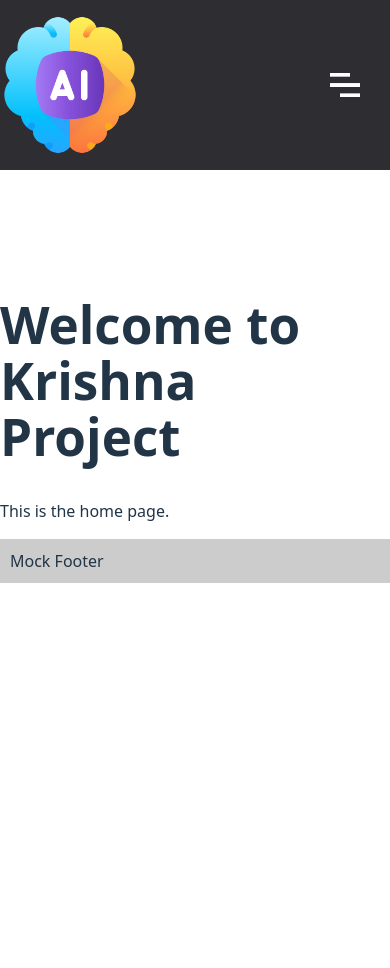
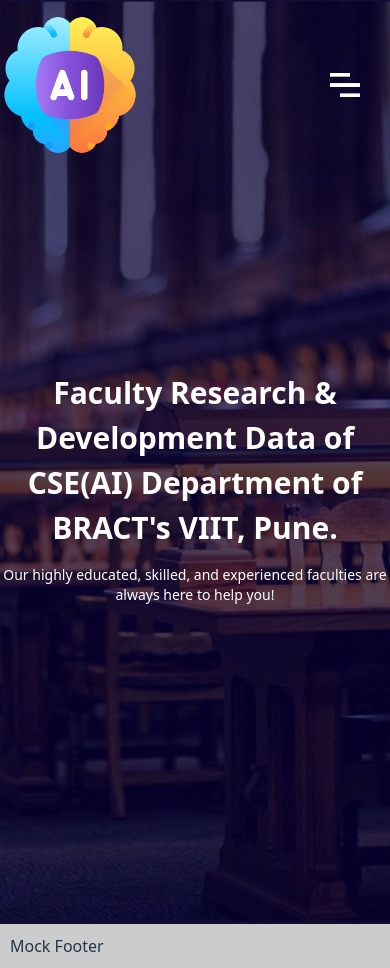
Before and after one commit to NSambhajiS/CSE-AI-website, a React (Vite) app in the folder frontend/: page / in a window 390 px wide. Before the commit the page ends 844 px from the top, so only its background shows below. Built offline with nearby package versions, Linux system fonts and the light colour scheme.

Commit message:
Added homepage and it's styles

```diff
--- a/frontend/src/components/Navbar/Navbar.css
+++ b/frontend/src/components/Navbar/Navbar.css
@@ -3,10 +3,10 @@
     height: auto;
 }
 
-/* Navbar Styling */
+/* Default Solid Navbar */
 .navbar {
     width: 100%;
-    background: #2d2d32; /* Navbar background */
+    background: #2d2d32; /* Default solid background */
     color: #fff;
     padding: 10px 20px;
     position: fixed;
@@ -16,6 +16,22 @@
     align-items: center;
     justify-content: space-between;
     z-index: 1000;
+    transition: background-color 0.3s ease-in-out;
+}
+
+/* Transparent Navbar (Only on Homepage) */
+.navbar.transparent {
+    background: transparent; /* Fully transparent */
+}
+
+/* Navbar becomes solid on scroll (Only on Homepage) */
+.navbar.scrolled {
+    background: rgba(45, 45, 50, 0.9); /* Slight transparency on scroll */
+}
+
+/* Solid Navbar for all other pages */
+.navbar.solid {
+    background: #2d2d32;
 }
 
 /* Navigation Links */
@@ -53,8 +69,8 @@
     display: inline-block;
     border: 2px solid white;
     transition: 0.3s ease-in-out;
-    background: white;   /* Button background */
-    color: #2d2d32!important;      /* Button text color */
+    background: white;
+    color: #2d2d32 !important;
 }
 
 .btn:hover {
@@ -63,13 +79,7 @@
     border-color: #e76f51;
 }
 
-/* Dark Navbar Effect */
-.dark-nav {
-    background: #2d2d32;
-    transition: 0.5s;
-}
-
-/* Menu Icon */
+/* Mobile Menu */
 .menu-icon {
     display: none;
     cursor: pointer;
@@ -77,7 +87,6 @@
     margin-right: 20px;
 }
 
-/* Responsive Adjustments */
 @media (max-width: 1000px) {
     .logo {
         width: 140px;
@@ -94,7 +103,7 @@
     }
 
     .nav-links {
-        display: none; /* Hide by default */
+        display: none;
         position: fixed;
         top: 0;
         right: 0;
@@ -106,7 +115,6 @@
         flex-direction: column;
         align-items: center;
         transition: 0.5s;
-        display: none; /* Hide initially */
     }
 
     .nav-links.show-mobile-menu {
@@ -122,7 +130,7 @@
         display: block;
         width: 30px;
         cursor: pointer;
-        margin-right: 30px; /* Increased spacing */
+        margin-right: 30px;
     }
 
     .hide-mobile-menu {
--- a/frontend/src/components/Navbar/Navbar.jsx
+++ b/frontend/src/components/Navbar/Navbar.jsx
@@ -1,41 +1,43 @@
-import React, { useState } from 'react';
-import { Link } from 'react-router-dom';
-import './Navbar.css';
-import logo from '../../assets/logo.png';
-import menu_icon from '../../assets/menu-icon.png';
+import React, { useState, useEffect } from "react";
+import { Link, useLocation } from "react-router-dom";
+import "./Navbar.css";
+import logo from "../../assets/logo.png";
+import menu_icon from "../../assets/menu-icon.png";
 
 function Navbar() {
   const [mobileMenu, setMobileMenu] = useState(false);
+  const [scrolled, setScrolled] = useState(false);
+  const location = useLocation();
+  const isHomePage = location.pathname === "/"; // Check if it's the homepage
+
+  useEffect(() => {
+    if (!isHomePage) return; // No scrolling effect needed for other pages
+
+    const handleScroll = () => {
+      setScrolled(window.scrollY > 50);
+    };
+
+    window.addEventListener("scroll", handleScroll);
+    return () => {
+      window.removeEventListener("scroll", handleScroll);
+    };
+  }, [isHomePage]);
 
   const toggleMenu = () => {
     setMobileMenu(!mobileMenu);
   };
 
   return (
-    <nav className="navbar">
+    <nav className={`navbar ${isHomePage ? (scrolled ? "scrolled" : "transparent") : "solid"}`}>
       <img src={logo} alt="Logo" className="logo" />
-      <ul className={`nav-links ${mobileMenu ? 'show-mobile-menu' : ''}`}>
-        <li>
-          <Link to="/" onClick={() => setMobileMenu(false)}>Home</Link>
-        </li>
-        <li>
-          <Link to="/research" onClick={() => setMobileMenu(false)}>R&D</Link>
-        </li>
-        <li>
-          <Link to="/faculties" onClick={() => setMobileMenu(false)}>Faculties</Link>
-        </li>
-        <li>
-          <Link to="/about" onClick={() => setMobileMenu(false)}>About</Link>
-        </li>
-        <li>
-          <Link to="/hod" onClick={() => setMobileMenu(false)}>HoD</Link>
-        </li>
-        <li>
-          <Link to="/admin" onClick={() => setMobileMenu(false)} className="btn">Admin Login</Link>
-        </li>
-        <li>
-          <Link to="/faculty" onClick={() => setMobileMenu(false)} className="btn">Faculty Login</Link>
-        </li>
+      <ul className={`nav-links ${mobileMenu ? "show-mobile-menu" : ""}`}>
+        <li><Link to="/" onClick={() => setMobileMenu(false)}>Home</Link></li>
+        <li><Link to="/research" onClick={() => setMobileMenu(false)}>R&D</Link></li>
+        <li><Link to="/faculties" onClick={() => setMobileMenu(false)}>Faculties</Link></li>
+        <li><Link to="/about" onClick={() => setMobileMenu(false)}>About</Link></li>
+        <li><Link to="/hod" onClick={() => setMobileMenu(false)}>HoD</Link></li>
+        <li><Link to="/admin" onClick={() => setMobileMenu(false)} className="btn">Admin Login</Link></li>
+        <li><Link to="/faculty" onClick={() => setMobileMenu(false)} className="btn">Faculty Login</Link></li>
       </ul>
       <img src={menu_icon} alt="Menu" className="menu-icon" onClick={toggleMenu} />
     </nav>
--- a/frontend/src/index.css
+++ b/frontend/src/index.css
@@ -9,11 +9,9 @@
 
 body {
   margin: 0;
-  display: flex;
-  justify-content: center;
-  align-items: center;
-  min-width: 320px;
+  min-width: 100vw;
   min-height: 100vh;
+  display: block; /* Fixed full-width issue */
 }
 
 a {
--- /dev/null
+++ b/frontend/src/pages/HomePage.css
@@ -0,0 +1,47 @@
+.hero {
+    width: 100%;
+    min-height: 100vh;
+    background: linear-gradient(rgba(8,0,58,0.7),rgba(8,0,58,0.7)), url('../assets/hero.png');
+    background-size: cover;
+    background-position: center;
+    color: #fff;
+    display: flex;
+    align-items: center;
+    justify-content: center;
+    padding-top: 80px; /* Fixes navbar overlap */
+}
+
+.hero-text {
+    text-align: center;
+    max-width: 1000px;
+}
+
+.hero-text h2 {
+    font-size: 60px;
+    font-weight: 600;
+}
+
+.hero-text p {
+    max-width: 700px;
+    margin: 10px auto 20px;
+    line-height: 1.4;
+}
+
+/* --------- Media Query --------- */
+@media (max-width: 850px) {
+    .hero-text h2 {
+        font-size: 40px;
+    }
+}
+
+@media (max-width: 650px) {
+    .hero-text h2 {
+        font-size: 30px;
+        max-width: 400px;
+        margin: auto;
+    }
+    .hero-text p {
+        font-size: 14px;
+        margin: 15px auto 30px;
+    }
+}
--- a/frontend/src/pages/HomePage.jsx
+++ b/frontend/src/pages/HomePage.jsx
@@ -1,13 +1,36 @@
-// filepath: /krishna-project/frontend/krishna-frontend/src/pages/HomePage.jsx
-import React from 'react';
+import React, { useEffect } from "react";
+import "./HomePage.css";
 
-function HomePage() {
+const HomePage = () => {
+  useEffect(() => {
+    const handleScroll = () => {
+      const navbar = document.querySelector(".navbar");
+      if (window.scrollY > 50) {
+        navbar.classList.add("scrolled");
+      } else {
+        navbar.classList.remove("scrolled");
+      }
+    };
+
+    window.addEventListener("scroll", handleScroll);
+    return () => {
+      window.removeEventListener("scroll", handleScroll);
+    };
+  }, []);
+
   return (
-    <div>
-      <h1>Welcome to Krishna Project</h1>
-      <p>This is the home page.</p>
+    <div className="hero container">
+      <div className="hero-text">
+        <h2>
+          Faculty Research & Development Data of CSE(AI) Department of BRACT's VIIT, Pune.
+        </h2>
+        <p>
+          Our highly educated, skilled, and experienced faculties are always here
+          to help you!
+        </p>
+      </div>
     </div>
   );
-}
+};
 
 export default HomePage;
```
Also changed, not shown: frontend/src/components/Home/Home.jsx (added, +20 -0 lines), frontend/src/assets/hero.png (added).
